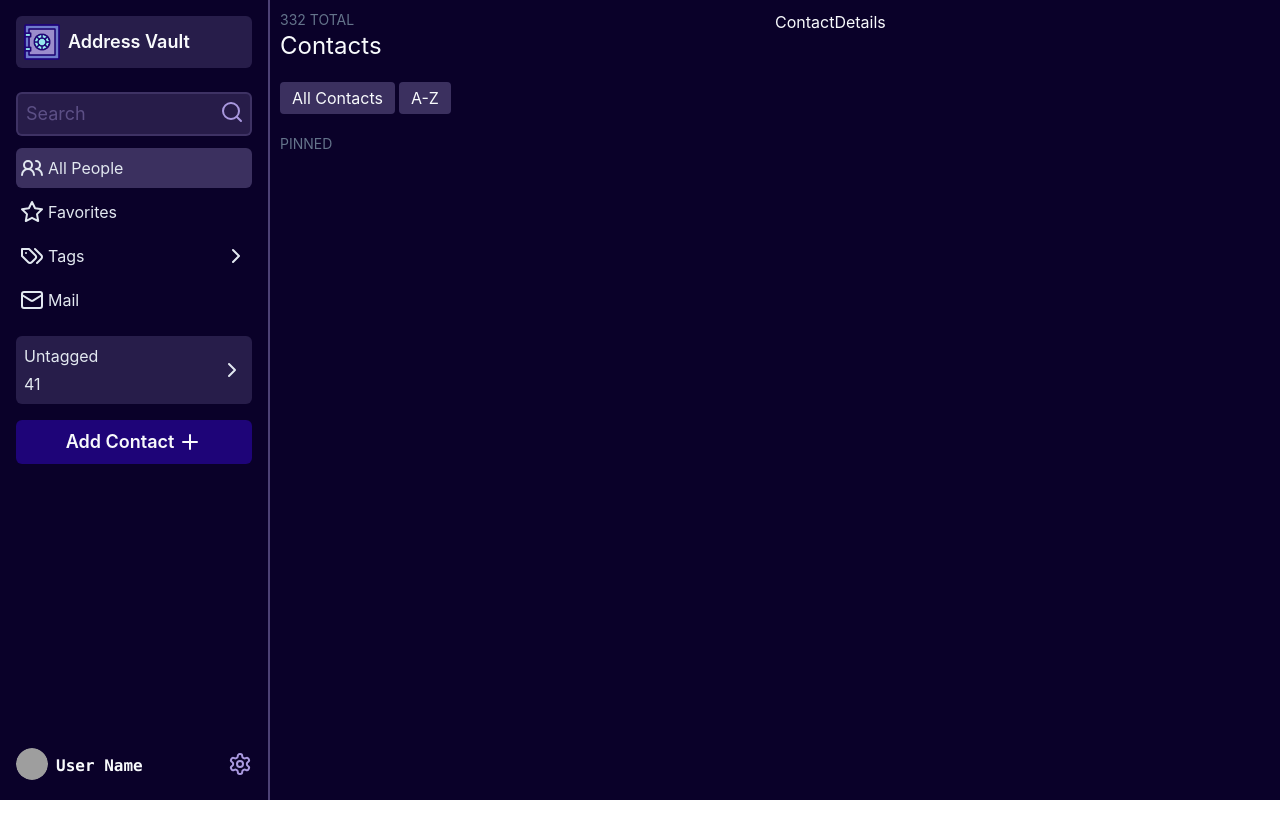
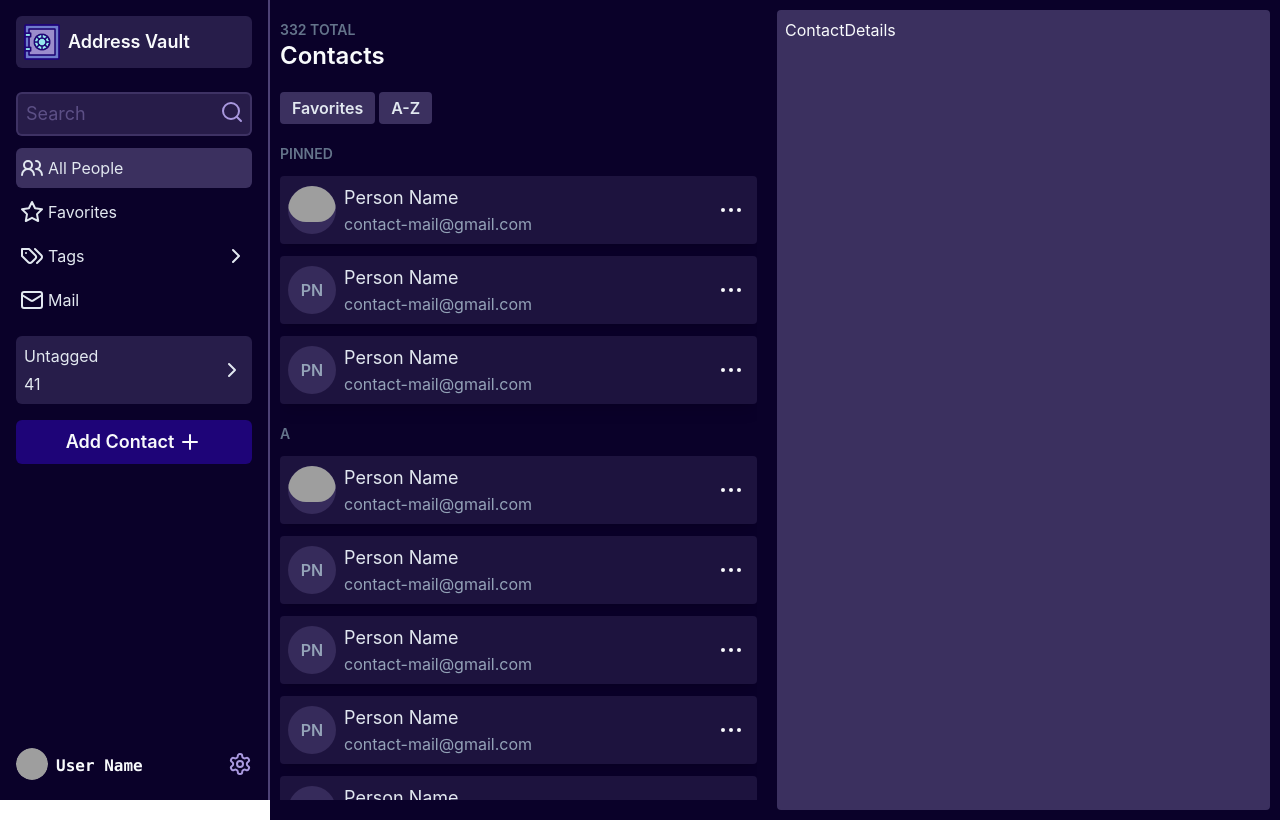
Before and after one commit to naimur-29/AddressVault, a React (Create React App) app: page /dashboard in a window 1280 px wide. Built offline with nearby package versions, Linux system fonts and the light colour scheme; grey boxes are pictures that could not be loaded.

Commit message:
Contacts section of dashboard done

```diff
--- /dev/null
+++ b/src/@types/contact.ts
@@ -0,0 +1,5 @@
+export type ContactItemType = {
+  imgLink: string;
+  name: string;
+  contact: string;
+};
--- a/src/components/dashboard/ContactDetails.tsx
+++ b/src/components/dashboard/ContactDetails.tsx
@@ -1,5 +1,9 @@
 const ContactDetails = () => {
-  return <section className="flex-[1]">ContactDetails</section>;
+  return (
+    <section className="h-[50vh] lg:h-full lg:flex-[1] w-full p-2 bg-[--primary-violet-op55] rounded duration-150">
+      ContactDetails
+    </section>
+  );
 };
 
 export default ContactDetails;
--- /dev/null
+++ b/src/components/dashboard/ContactItem.tsx
@@ -0,0 +1,37 @@
+// types:
+import { ContactItemType } from "../../@types/contact";
+
+// main:
+const ContactItem = ({ imgLink, name, contact }: ContactItemType) => {
+  return (
+    <div className="flex items-center justify-between bg-[--primary-violet-op22] rounded p-2 cursor-pointer hover:bg-[--primary-violet-op33] duration-200 shadow-lg hover:shadow-none">
+      <div className="_left flex items-center gap-2">
+        <div className="_img-container w-12 h-12 overflow-hidden rounded-[50%] bg-[--primary-violet-op33]">
+          {imgLink ? (
+            <img
+              src={imgLink}
+              alt="profile"
+              className="object-cover rounded-full"
+            />
+          ) : (
+            <div className="uppercase rounded-full flex items-center justify-center w-full h-full text-[--secondary-text-dim] font-semibold">
+              {name.split(" ")[0][0] + name.split(" ")[1][0]}
+            </div>
+          )}
+        </div>
+        <div className="_info-container">
+          <h3 className="text-[--secondary-text-slate] text-lg">{name}</h3>
+          <p className="text-[--secondary-text-dim]">{contact}</p>
+        </div>
+      </div>
+
+      <div className="_right flex items-center justify-center gap-1 h-full p-2 aspect-square rounded-full cursor-pointer active:scale-110">
+        <div className="_dot w-1 h-1 rounded-full bg-[--primary-text-slate]"></div>
+        <div className="_dot w-1 h-1 rounded-full bg-[--primary-text-slate]"></div>
+        <div className="_dot w-1 h-1 rounded-full bg-[--primary-text-slate]"></div>
+      </div>
+    </div>
+  );
+};
+
+export default ContactItem;
--- a/src/components/dashboard/Contacts.tsx
+++ b/src/components/dashboard/Contacts.tsx
@@ -1,25 +1,99 @@
+// components:
+import ContactItem from "./ContactItem";
+
+// main:
 const Contacts = () => {
   return (
-    <section className="flex-[2] lg:flex-[1] flex flex-col gap-2 overflow-y-scroll max-h-full w-full">
+    <section className="lg:flex-[1] flex flex-col gap-2 h-[70vh] lg:h-screen py-[10px]">
       {/* HEADER */}
       <div className="flex flex-col mb-3">
-        <p className="text-sm text-[--primary-text-slate-dim]">{332} TOTAL</p>
-        <h3 className="text-2xl">Contacts</h3>
+        <p className="text-sm text-[--primary-text-dim] font-semibold">
+          {332} TOTAL
+        </p>
+        <h3 className="text-2xl font-semibold text-[--primary-text-slate]">
+          Contacts
+        </h3>
       </div>
 
-      <div className="flex gap-1 mb-3 _menu">
-        <div className="bg-[--primary-violet-op55] py-1 px-3 rounded">
-          All Contacts
+      <div className="flex w-full items-center mb-3 _menu gap-1">
+        <div className="h-full flex items-center bg-[--primary-violet-op55] py-1 px-3 rounded text-[--secondary-text-slate] font-semibold">
+          Favorites
         </div>
 
-        <button className="bg-[--primary-violet-op55] hover:bg-[--primary-violet-op77] py-1 px-3 rounded">
+        <button className="bg-[--primary-violet-op55] hover:bg-[--primary-violet-op77] h-full flex items-center py-1 px-3 rounded text-[--secondary-text-slate] font-semibold">
           A-Z
         </button>
       </div>
 
       {/* MAIN CONTENT */}
-      <div className="_pinned">
-        <p className="text-sm text-[--primary-text-slate-dim]">PINNED</p>
+      <div className="_main h-full max-h-full overflow-y-scroll pb-6">
+        <div className="_pinned mb-5">
+          <p className="text-sm text-[--primary-text-dim] mb-3 font-semibold">
+            PINNED
+          </p>
+          <div className="_contact-item-container flex flex-col gap-3 cursor-pointer">
+            <ContactItem
+              imgLink="https://w0.peakpx.com/wallpaper/368/441/HD-wallpaper-cute-anime-girl-anime-cat-girl-anime-girl-cartoon-cat-girl-cute-anime-thumbnail.jpg"
+              name="Person Name"
+              contact="contact-mail@gmail.com"
+            />
+
+            <ContactItem
+              imgLink=""
+              name="Person Name"
+              contact="contact-mail@gmail.com"
+            />
+
+            <ContactItem
+              imgLink=""
+              name="Person Name"
+              contact="contact-mail@gmail.com"
+            />
+          </div>
+        </div>
+
+        <div className="_contacts">
+          <p className="text-sm text-[--primary-text-dim] mb-3 font-semibold">
+            A
+          </p>
+          <div className="_contact-item-container flex flex-col gap-3 cursor-pointer">
+            <ContactItem
+              imgLink="https://w0.peakpx.com/wallpaper/368/441/HD-wallpaper-cute-anime-girl-anime-cat-girl-anime-girl-cartoon-cat-girl-cute-anime-thumbnail.jpg"
+              name="Person Name"
+              contact="contact-mail@gmail.com"
+            />
+
+            <ContactItem
+              imgLink=""
+              name="Person Name"
+              contact="contact-mail@gmail.com"
+            />
+
+            <ContactItem
+              imgLink=""
+              name="Person Name"
+              contact="contact-mail@gmail.com"
+            />
+
+            <ContactItem
+              imgLink=""
+              name="Person Name"
+              contact="contact-mail@gmail.com"
+            />
+
+            <ContactItem
+              imgLink=""
+              name="Person Name"
+              contact="contact-mail@gmail.com"
+            />
+
+            <ContactItem
+              imgLink=""
+              name="Person Name"
+              contact="contact-mail@gmail.com"
+            />
+          </div>
+        </div>
       </div>
     </section>
   );
--- a/src/components/sidebar/AddContact.tsx
+++ b/src/components/sidebar/AddContact.tsx
@@ -28,7 +28,7 @@ const AddContact = () => {
             initial="hidden"
             animate="visible"
             exit="exit"
-            className="_wrapper fixed top-0 right-0 w-full sm:w-[calc(100vw-270px)] h-full bg-[#000] flex items-center justify-center px-5 z-50"
+            className="_wrapper fixed top-0 right-0 w-full sm:w-[calc(100vw-270px)] h-full bg-[--primary-violet-op33] sm:backdrop-blur-sm flex items-center justify-center px-5 z-50"
           >
             <motion.div
               variants={FadeInIn}
--- a/src/components/sidebar/Settings.tsx
+++ b/src/components/sidebar/Settings.tsx
@@ -44,7 +44,7 @@ const Settings = () => {
             initial="hidden"
             animate="visible"
             exit="exit"
-            className="_wrapper fixed top-0 right-0 w-full sm:w-[calc(100vw-270px)] h-full bg-[#000] flex items-center justify-center px-5 z-50"
+            className="_wrapper fixed top-0 right-0 w-full sm:w-[calc(100vw-270px)] h-full bg-[--primary-violet-op33] sm:backdrop-blur-sm flex items-center justify-center px-5 z-50"
           >
             <motion.div
               variants={FadeInIn}
--- a/src/global.css
+++ b/src/global.css
@@ -49,6 +49,7 @@ code {
   --primary-blue-dark: #0a0129;
   --primary-blue-light: #6f7ccd;
   --primary-violet: #9b8ccc;
+  --primary-violet-op22: #9b8ccc22;
   --primary-violet-op33: #9b8ccc33;
   --primary-violet-op55: #9b8ccc55;
   --primary-violet-op77: #9b8ccc77;
@@ -57,6 +58,7 @@ code {
   --primary-sky-blue-op77: #94e7ef77;
 
   --primary-text-slate: #f8fafc;
-  --primary-text-slate-dim: #64748b;
   --secondary-text-slate: #e2e8f0;
+  --primary-text-dim: #64748b;
+  --secondary-text-dim: #94a3b8;
 }
--- a/src/pages/Dashboard.tsx
+++ b/src/pages/Dashboard.tsx
@@ -6,7 +6,7 @@ import ContactDetails from "../components/dashboard/ContactDetails";
 const Dashboard = () => {
   return (
     <div className="flex justify-end">
-      <div className="_container p-[10px] bg-[--primary-blue-dark] w-screen min-h-screen sm:w-[calc(100vw-270px)] text-[--primary-text-slate] flex flex-col lg:flex-row">
+      <div className="_container p-[10px] bg-[--primary-blue-dark] w-screen min-h-screen sm:w-[calc(100vw-270px)] text-[--primary-text-slate] flex flex-col lg:flex-row lg:gap-5">
         <Contacts />
 
         <ContactDetails />
```
